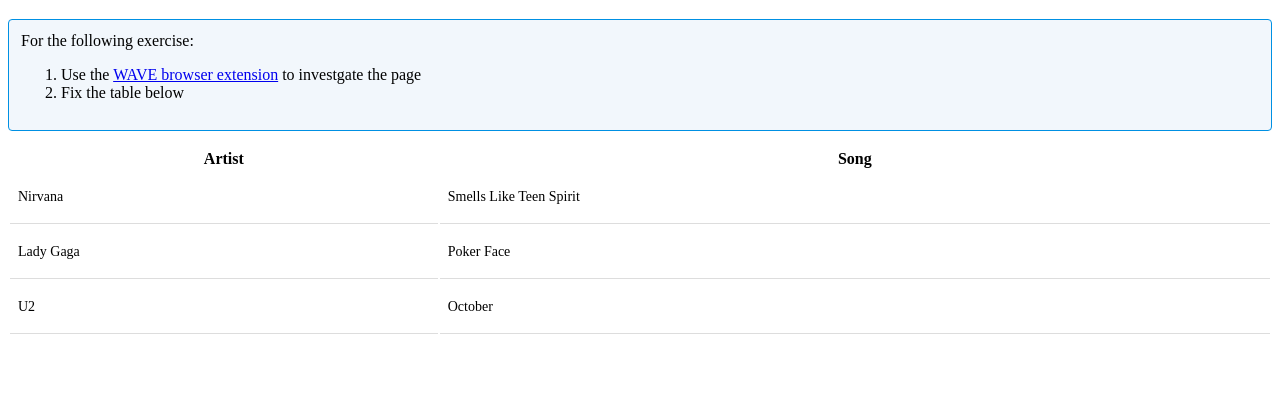
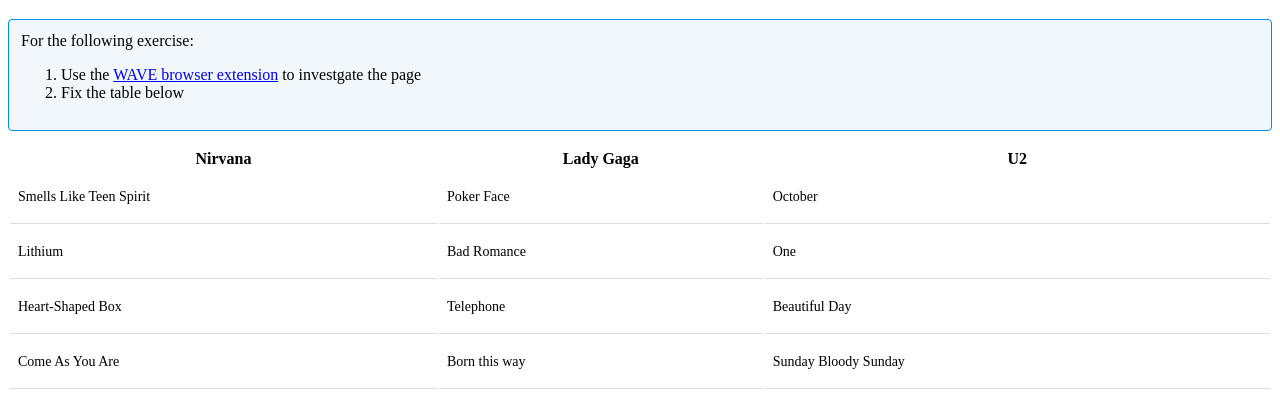
Before and after one commit to cstegeman/accessibility-workshop, a website built with Parcel: page src/layout.html in a window 1280 px wide. Shown: the part 61-468 px from the top of the page. Built offline with nearby package versions, Linux system fonts and the light colour scheme.

Commit message:
Add answer to proposed new table assignment

```diff
--- a/src/layout.html
+++ b/src/layout.html
@@ -36,23 +36,32 @@
 
                 <table class="table">
                     <thead>
-                    <tr>
-                        <th>Artist</th>
-                        <th>Song</th>
-                    </tr>
+                        <tr>
+                            <th>Nirvana</th>
+                            <th>Lady Gaga</th>
+                            <th>U2</th>
+                        </tr>
                     </thead>
                     <tbody>
                         <tr>
-                            <td>Nirvana</td>
                             <td>Smells Like Teen Spirit</td>
+                            <td>Poker Face</td>
+                            <td>October</td>
                         </tr>
                         <tr>
-                            <td>Lady Gaga</td>
-                            <td>Poker Face</td>
+                            <td>Lithium</td>
+                            <td>Bad Romance</td>
+                            <td>One</td>
                         </tr>
                         <tr>
-                            <td>U2</td>
-                            <td>October</td>
+                            <td>Heart-Shaped Box</td>
+                            <td>Telephone</td>
+                            <td>Beautiful Day</td>
+                        </tr>
+                        <tr>
+                            <td>Come As You Are</td>
+                            <td>Born this way</td>
+                            <td>Sunday Bloody Sunday</td>
                         </tr>
                     </tbody>
                 </table>
```
